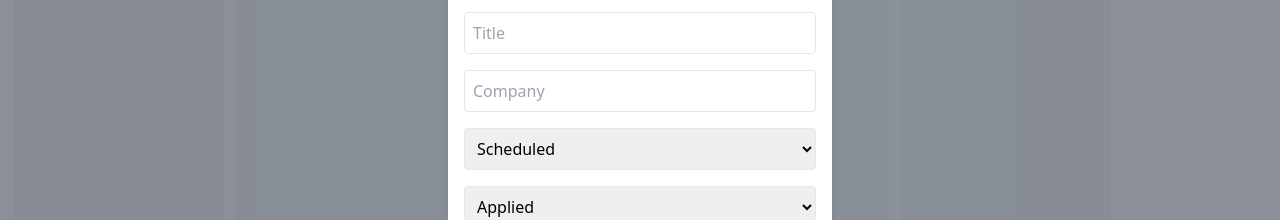
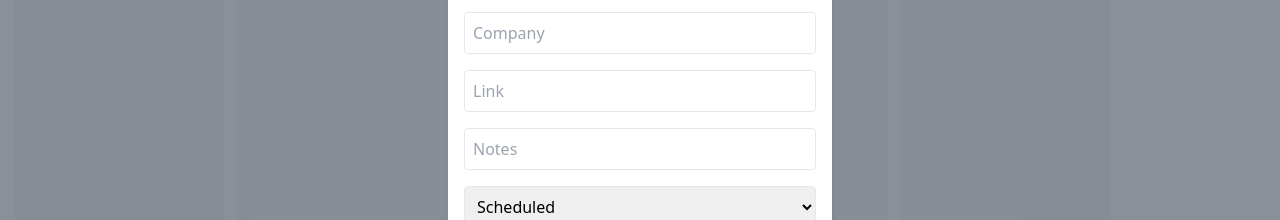
Before and after one commit to 13ANM/job-application-tracker, a React (Vite) app: page / in a window 1280 px wide. Both pictures are taken after a click on the button "Add New Card". Shown: the part 273-493 px from the top of the page. Built offline with nearby package versions, Linux system fonts and the light colour scheme; no server answers; the database is empty.

Commit message:
Add notes and job link fields

```diff
--- a/src/components/Board/Board.tsx
+++ b/src/components/Board/Board.tsx
@@ -60,7 +60,9 @@ export const Board = () => {
         title: updated.title,
         company: updated.company,
         status: updated.status,
-        stage: updated.stage
+        stage: updated.stage,
+        link: updated.link,
+        notes: updated.notes
       })
       .eq('id', updated.id)
       .select()
@@ -129,7 +131,6 @@ export const Board = () => {
           source.index,
           destination.index
         )
-
         movedItem.stage = destinationStage
 
         updateJob(movedItem)
--- a/src/components/Modal/Modal.tsx
+++ b/src/components/Modal/Modal.tsx
@@ -34,9 +34,11 @@ export const Modal = ({
     initialJob.status || Status.Scheduled
   )
   const [stage, setStage] = useState<Stage>(initialJob.stage || Stage.Applied)
+  const [link, setLink] = useState(initialJob.link || '')
+  const [notes, setNotes] = useState(initialJob.notes || '')
 
   function handleSubmit() {
-    onSave({ title, company, status, stage })
+    onSave({ title, company, status, stage, link, notes })
   }
 
   function handleDelete() {
@@ -61,6 +63,18 @@ export const Modal = ({
           placeholder='Company'
           value={company}
           onChange={e => setCompany(e.target.value)}
+        />
+        <input
+          className={ModalInputClassNames}
+          placeholder='Link'
+          value={link}
+          onChange={e => setLink(e.target.value)}
+        />
+        <input
+          className={ModalInputClassNames}
+          placeholder='Notes'
+          value={notes}
+          onChange={e => setNotes(e.target.value)}
         />
         <select
           className={ModalSelectClassNames}
--- a/src/types/board.ts
+++ b/src/types/board.ts
@@ -27,5 +27,6 @@ export interface Job {
   company: string
   stage: Stage
   status: Status
+  link?: string
   notes?: string
 }
```
